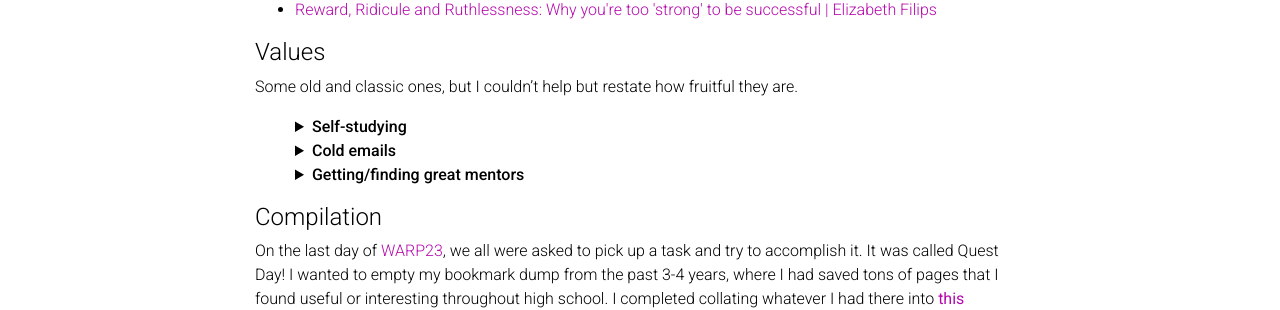
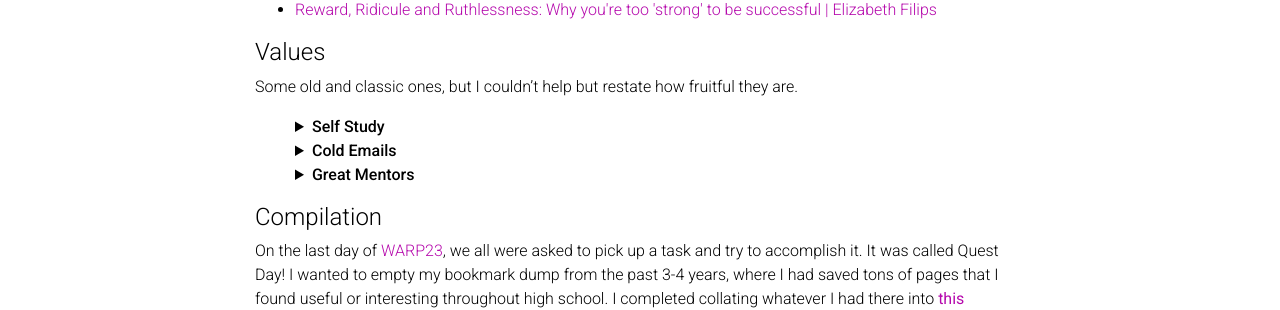
Before and after one commit to sarkarsrijon/sarkarsrijon.github.io, a Jekyll site: the page built from _pages/rec.md, in a window 1280 px wide. Shown: the part 320-630 px from the top of the page. Built offline with Jekyll 4.4.1, drawn with Linux system fonts in a browser that asks for light colours; comment, search, counter and statistics services are not loaded; a style sheet for code colours, icons or effects is not loaded.

Commit message:
Update rec.md

```diff
--- a/_pages/rec.md
+++ b/_pages/rec.md
@@ -23,17 +23,17 @@ Some old and classic ones, but I couldn't help but restate how fruitful they are
 
 <ul>
 <details>
-  <summary> <strong>Self-studying</strong> </summary>
+  <summary> <strong>Self Study</strong> </summary>
   It teaches one a lot more than just the syllabus. You get to realize and learn a lot about your learning style and capabilities. Further, I've seen it instilling agency and accountability in me, which later translated into taking responsibility for other important things early on e.g. managing my own finances and forms for international grant transfers. Also, you happen to develop the eagerness to independently delve into any subject, paper, or skill that you wish to learn whenever you like!
 </details>
 
 <details>
-  <summary> <strong>Cold emails</strong> </summary>
+  <summary> <strong>Cold Emails</strong> </summary>
   The adage goes, "If you don't ask, it is anyway a NO." Simply reaching out and sending an email or message can lead to opportunities beyond our wildest imaginations that we can’t fathom. I followed <a href='https://www.linkedin.com/pulse/three-emails-got-me-10-minutes-gary-vaynerchuk-zach-dixon/'>this</a> approach and received responses from individuals and organizations that provided unimaginable help with my needs and in achieving my aspirations. So, don't hesitate—just send that message! And positively <a href='https://guzey.com/follow-up/'>follow up</a>.
 </details>
 
 <details>
-  <summary> <strong>Getting/finding great mentors</strong> </summary>
+  <summary> <strong>Great Mentors</strong> </summary>
   Having great teachers and seniors can help avoid many pitfalls and make tasks much easier. This can be especially useful when facing complex problems and situations and trying to avoid overthinking. Personally, it took me several years of trial and error before I found my mentors. However, you might be able to find yours by reaching out through your network or mutual connections. Importantly, if you establish a warm rapport with your mentors, they can really incubate you with invaluable guidance and instrumental support.
 </details>
 </ul>
```
